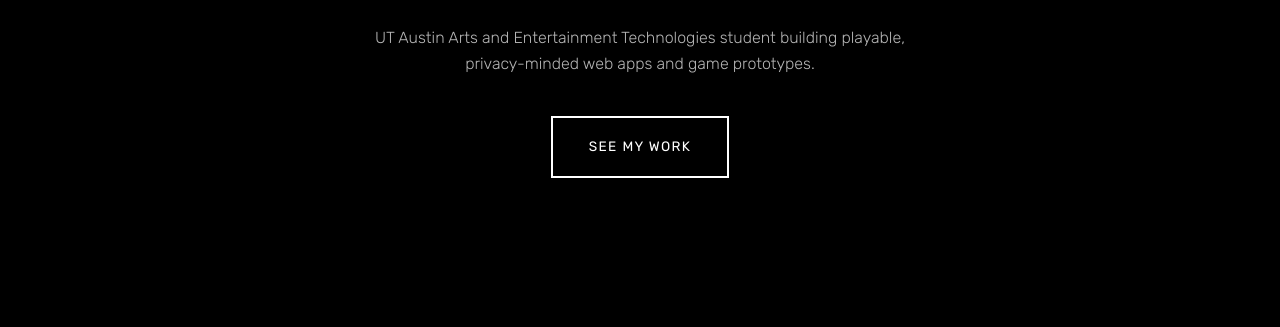
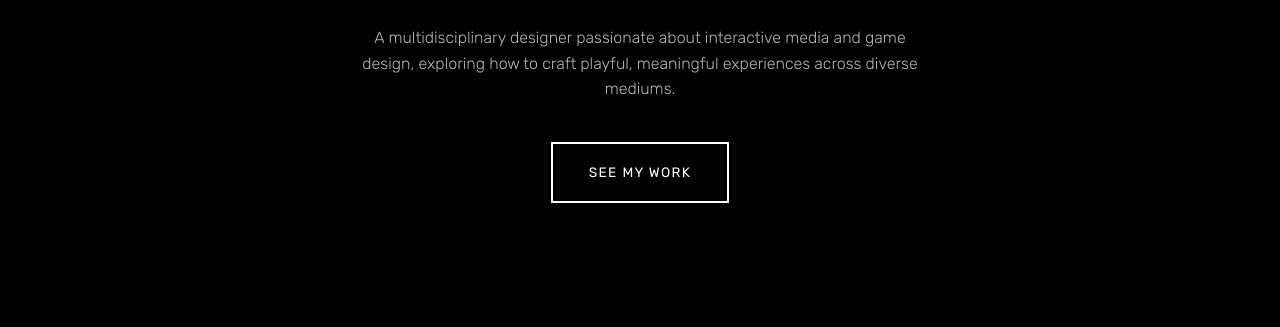
Before and after one commit to TristanTengGH2/tristantenggh2.github.io, a plain HTML site: page index.html in a window 1280 px wide. Shown: the part 335-662 px from the top of the page. Drawn offline with Linux system fonts and the light colour scheme.

Commit message:
Update hero description
Co-Authored-By: Claude Sonnet 5.5 <noreply@anthropic.com>
Claude-Session: https://claude.ai/code/session_017LjVAjxEYt9rRVLbKudPg4

```diff
--- a/index.html
+++ b/index.html
@@ -23,7 +23,7 @@
   <main id="top">
     <section class="hero">
       <h1><strong>TRISTAN TENG</strong> <span>INTERACTIVE MEDIA</span></h1>
-      <p>UT Austin Arts and Entertainment Technologies student building playable, privacy-minded web apps and game prototypes.</p>
+      <p>A multidisciplinary designer passionate about interactive media and game design, exploring how to craft playful, meaningful experiences across diverse mediums.</p>
       <a class="btn" href="#projects">See my work</a>
     </section>
 
```
